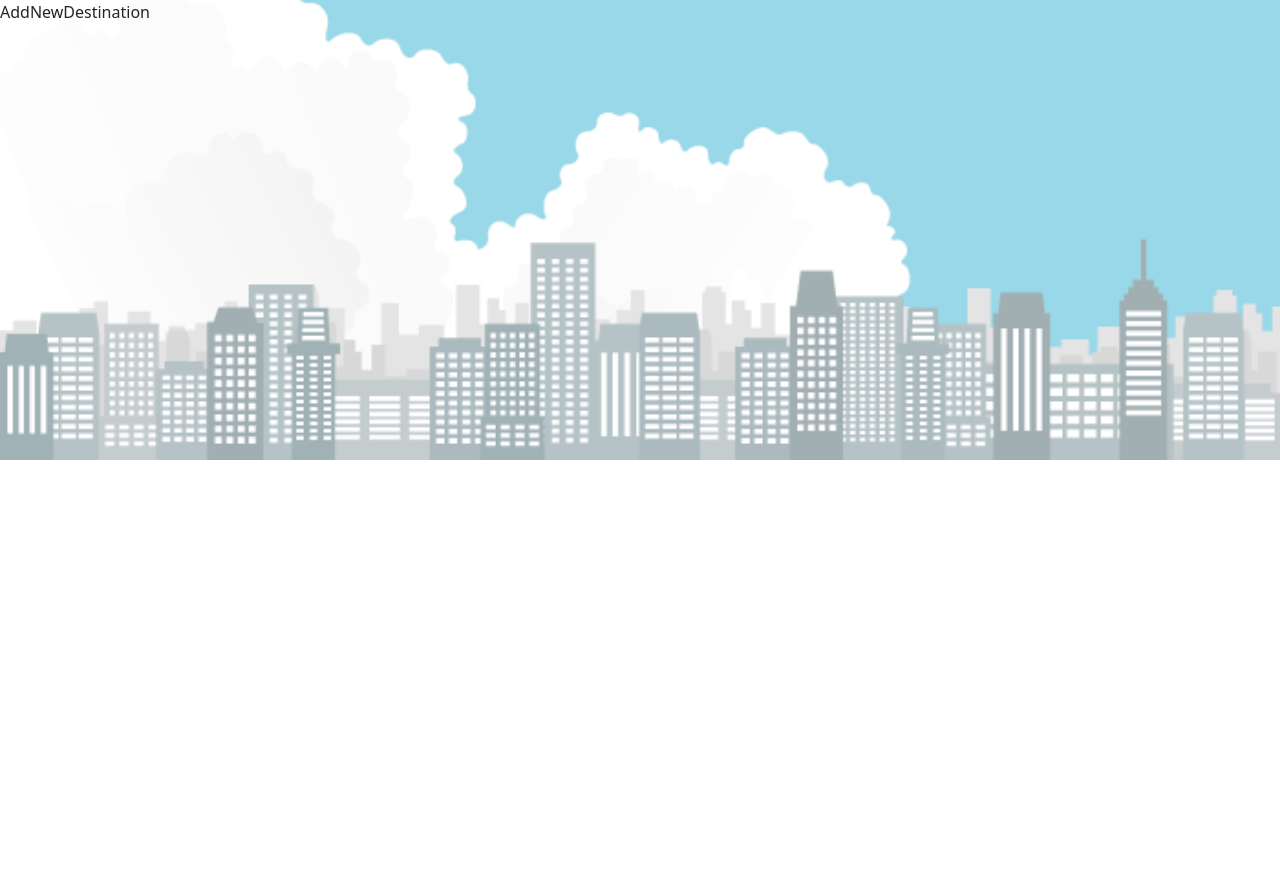
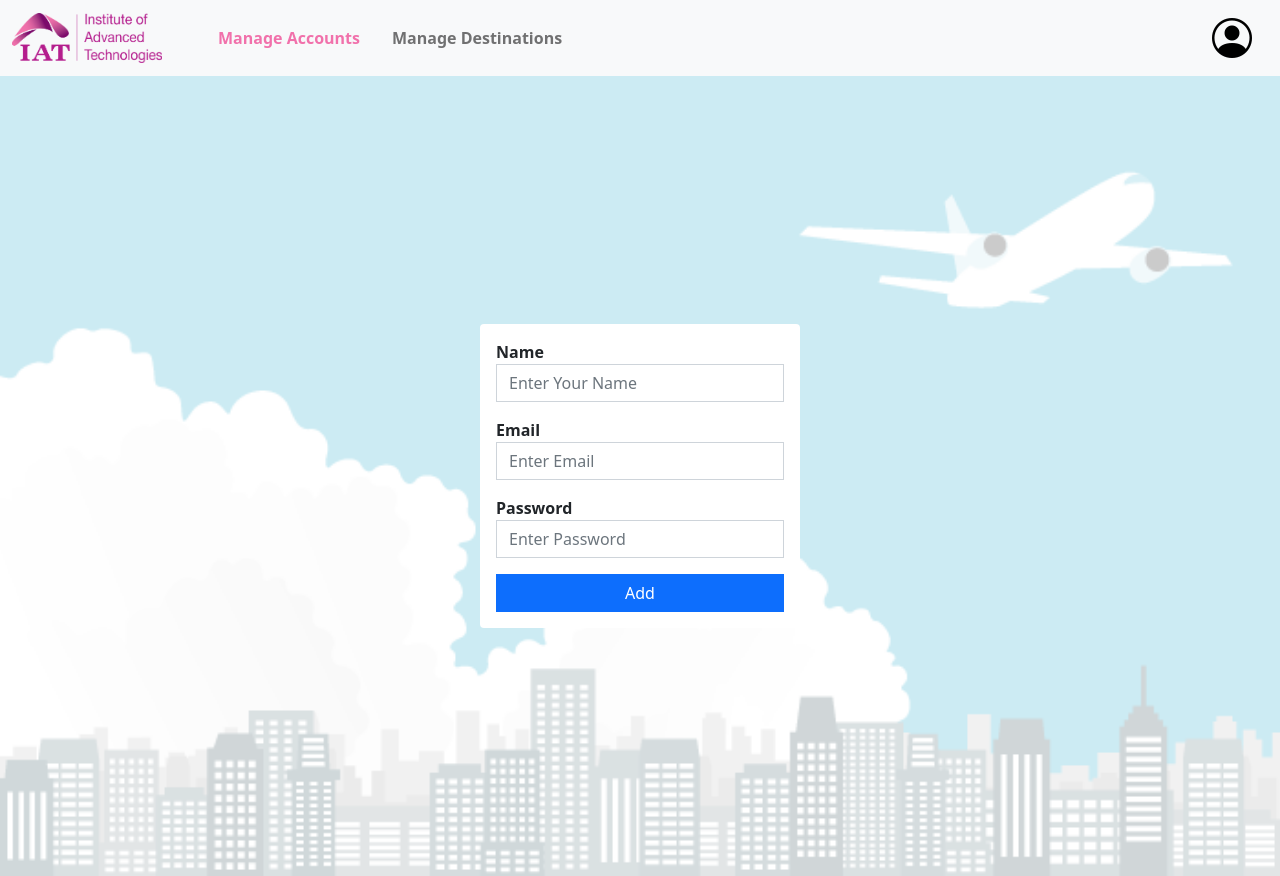
Before and after one commit to myomaungmaung7/TravelPlanner, a React (Create React App) app in the folder frontend/: page /addnewdestination in a window 1280 px wide. Before the commit the page ends 800 px from the top, so only its background shows below. Built offline with nearby package versions, Linux system fonts and the light colour scheme.

Commit message:
Modify AddnNewDesination.js

```diff
--- a/frontend/src/AddNewDestination.js
+++ b/frontend/src/AddNewDestination.js
@@ -1,8 +1,53 @@
 import React from 'react'
+import { Link } from 'react-router-dom'
+import logo from './Images/IATLogo.png'
 
 function AddNewDestination() {
   return (
-    <div>AddNewDestination</div>
+    <div>
+        <nav className='navbar navbar-expand-lg navbar-light bg-light'>
+          <div className='container-fluid'>
+            <img src={logo} alt='IATLogo' width='150' height='50'/>
+            <div className='collapse navbar-collapse'>
+              <ul className='navbar-nav'>
+                <li className='nav-item'>
+                  <Link to='/home' className='nav-link ms-5 fw-bold' style={{color: '#F171AB'}}>Manage Accounts</Link>
+                </li>
+
+                <li className='nav-item'>
+                  <Link to='#' className='nav-link ms-3 fw-bold' id='link'>Manage Destinations</Link>
+                </li>
+              </ul>
+            </div>
+            <div className='me-3'>
+              <Link to='/profile'><i class="bi bi-person-circle" id='profile'></i></Link>
+            </div>
+          </div>
+        </nav>
+
+        <div className='d-flex justify-content-center align-items-center bg-white bg-opacity-50 vh-100'>
+        <div className='bg-white p-3 rounded w-25'>
+            <form action=''>
+                <div className='mb-3'>
+                    <label htmlFor='name'><strong>Name</strong></label>
+                    <input type='text' placeholder='Enter Your Name' name='name' className='form-control rounded-0'></input>
+                </div>
+
+                <div className='mb-3'>
+                    <label htmlFor='email'><strong>Email</strong></label>
+                    <input type='email' placeholder='Enter Email' className='form-control rounded-0' name='email'></input>
+                </div>
+
+                <div className='mb-3'>
+                    <label htmlFor='password'><strong>Password</strong></label>
+                    <input type='password' placeholder='Enter Password' name='password' className='form-control rounded-0'></input>
+                </div>
+
+                <button  className='btn btn-primary w-100 rounded-0' type='submit'>Add</button>
+            </form>
+        </div>
+    </div>
+    </div>
   )
 }
 
```
